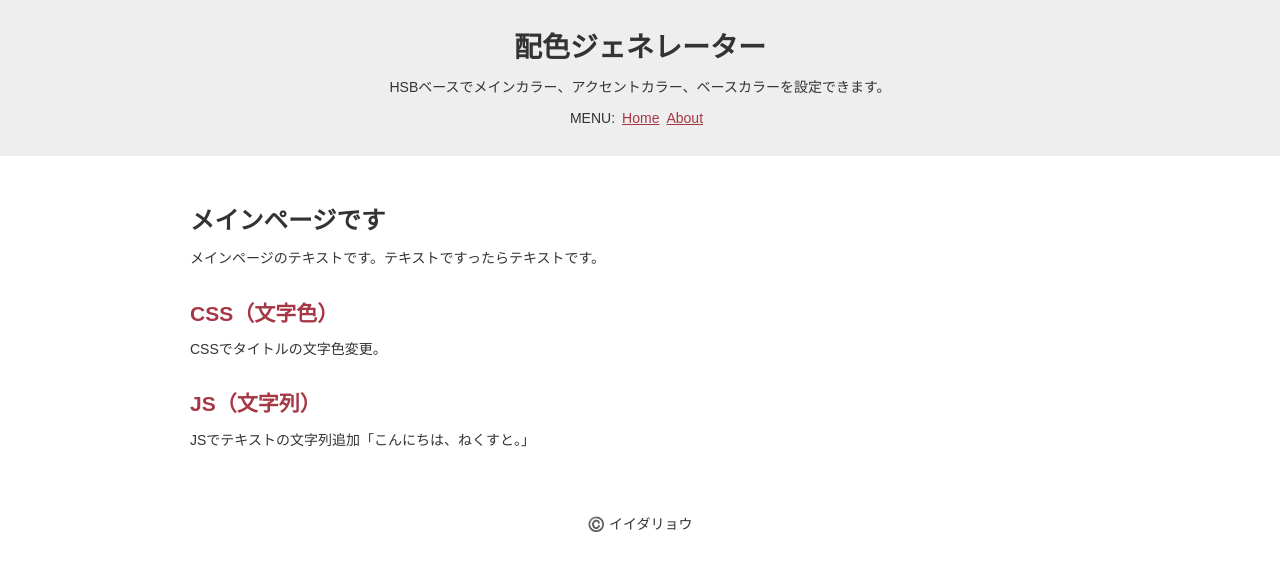
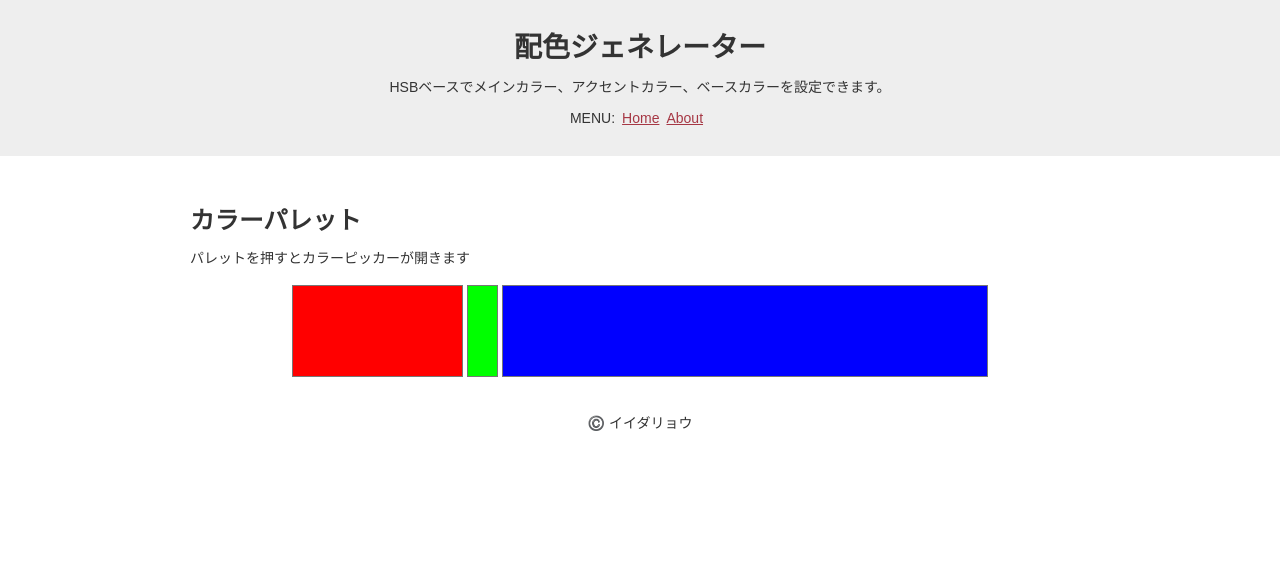
Before and after one commit to ryo-i/color-scheme-generator, a Next.js app: page / in a window 1280 px wide. Shown: the top 570 px of the page. Built offline with nearby package versions, Linux system fonts and the light colour scheme.

Commit message:
カラーパレット追加

```diff
--- a/components/Inner.tsx
+++ b/components/Inner.tsx
@@ -1,9 +1,38 @@
 import React, { useEffect }  from 'react';
+import styled from 'styled-components';
 import { hello } from '../modules/hello/hello';
 import Data from '../data/data.json';
 
 
 const innerJson = Data.inner;
+
+
+// Style
+const Figure = styled.figure`
+  display: flex;
+  width: 100%;
+  max-width: 700px;
+  margin 0 auto;
+  input {
+    height: 100px;
+    padding: 0;
+    border: none;
+    background: transparent;
+
+    :hover {
+      cursor: pointer;
+    }
+  }
+  .mainColor {
+    width: 25%;
+  }
+  .accentColor {
+    width: 5%;
+  }
+  .baseColor {
+    width: 70%;
+  }
+`;
 
 
 // Component
@@ -13,21 +42,11 @@ function Inner() {
   });
 
   return (
-    <>
-      {
-        innerJson.length >= 1
-          ? innerJson.map((innerJson, index) =>
-            <section key={ index }>
-              <h2>{ innerJson.title }</h2>
-              <p dangerouslySetInnerHTML={{ __html: innerJson.text }}></p>
-            </section>
-          )
-          : <section>
-            <h2>内容が無いよう</h2>
-            <p>へんじがない、ただのしかばねのようだ。</p>
-          </section>
-      }
-    </>
+    <Figure>
+      <input type="color" className="mainColor" value="#ff0000" />
+      <input type="color" className="accentColor" value="#00ff00" />
+      <input type="color" className="baseColor" value="#0000ff" />
+    </Figure>
   );
 }
 
--- a/pages/index.tsx
+++ b/pages/index.tsx
@@ -7,8 +7,8 @@ import Data from '../data/data.json';
 
 const headerTitle = Data.header.title;
 const headerText = Data.header.text;
-const pageTitle = Data.main.title;
-const pageText = Data.main.text;
+const pageTitle = "カラーパレット";
+const pageText = "パレットを押すとカラーピッカーが開きます";
 
 
 function Home() {
```
